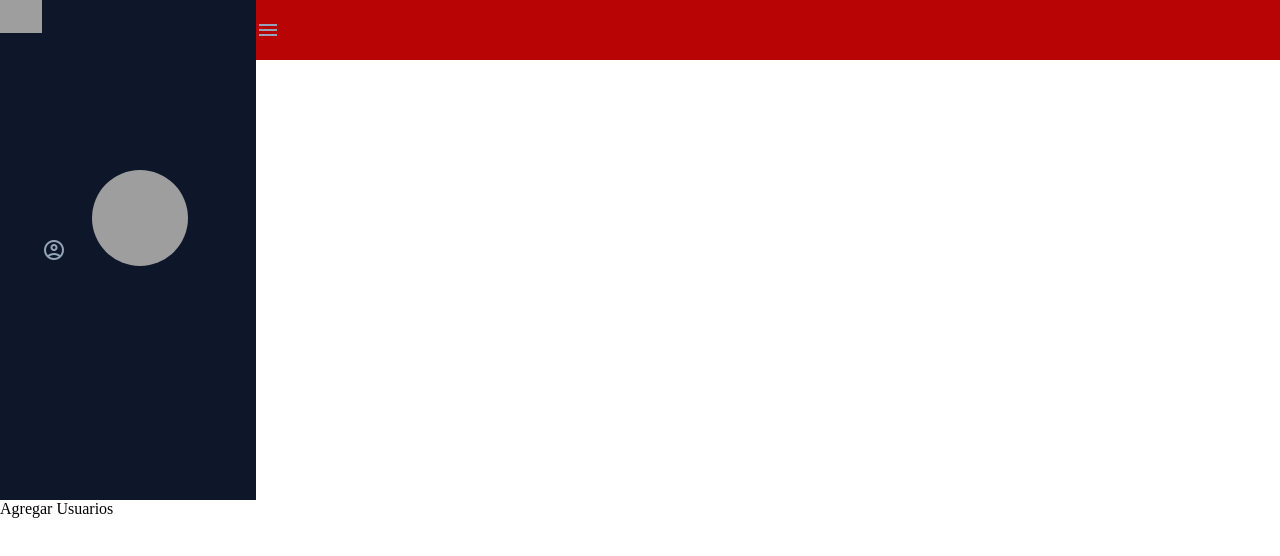
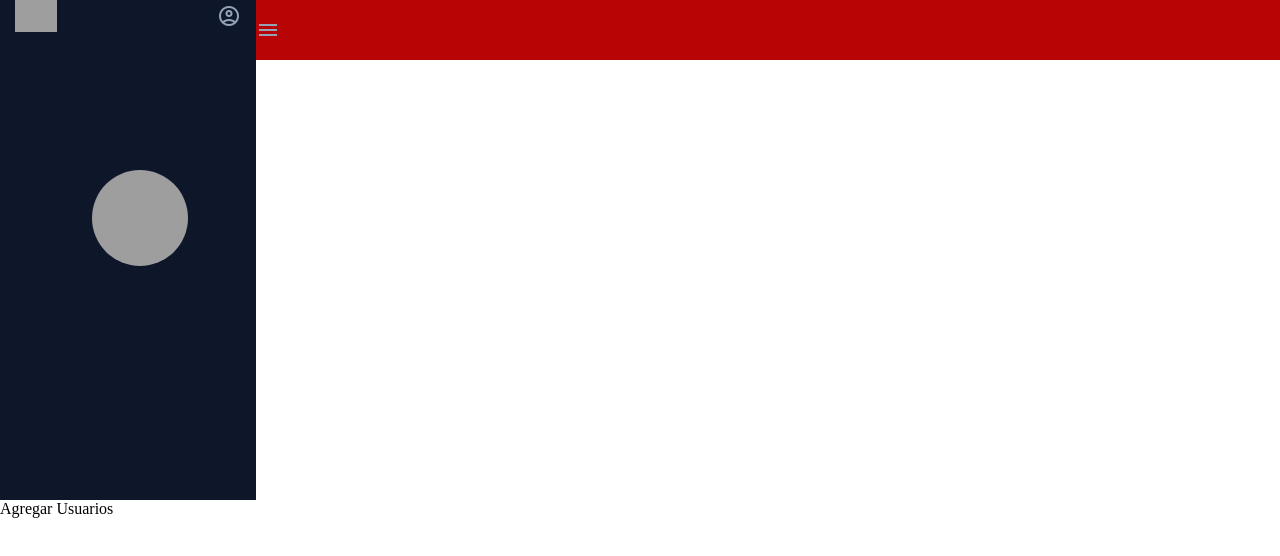
Before and after one commit to Jean-Paul-12/academy-admin-view, a website built with Vite: page index.html in a window 1280 px wide. Built offline with nearby package versions, Linux system fonts and the light colour scheme; grey boxes are pictures that could not be loaded.

Commit message:
fix(index):Update code

```diff
--- a/index.html
+++ b/index.html
@@ -15,12 +15,13 @@
 <body>
 
   <div class="menu_user">
-      <img class="logo"
+    <div class="icons"><img class="logo"
         src="https://www.drupal.org/files/styles/grid-4-2x/public/serempre-logomark-color%20%282%29.png?itok=IGlIpYyL"
         alt="">
       <span class="material-symbols-outlined">
         account_circle
-      </span>
+      </span></div>
+
       <img class="picture_profile" src="https://i0.wp.com/www.diarlu.com/wp-content/uploads/2019/09/rostro-mujer-adulta.jpg?resize=500%2C500&ssl=1" alt="" >
   </div>
 
--- a/style.css
+++ b/style.css
@@ -1,7 +1,8 @@
 *{
   margin: 0%;
-  /*General*/
+
 }
+/*General*/
 body{
   display: flex;
   flex-wrap:wrap ;
@@ -10,16 +11,20 @@ body{
 /* Style Menu User*/
 .menu_user{
   display: flex;
-
+  flex-direction: column;
   background-color: #0E172A;
   width: 20%;
   height: 500px;
 }
 img.logo {
   width: 42px;
-  height: 33px;
   top: 13px;
   left: 23px;
+}
+.icons{
+  display: flex;
+  justify-content: space-between;
+  padding: 0 15px;
 }
 img.picture_profile{
   position: absolute;
@@ -48,12 +53,6 @@ img.picture_profile{
 
 
 /*Style Section*/
-
-
-
-
-
-
 .section{
   display: flex;
  background-color: #B3AFC7;
```
